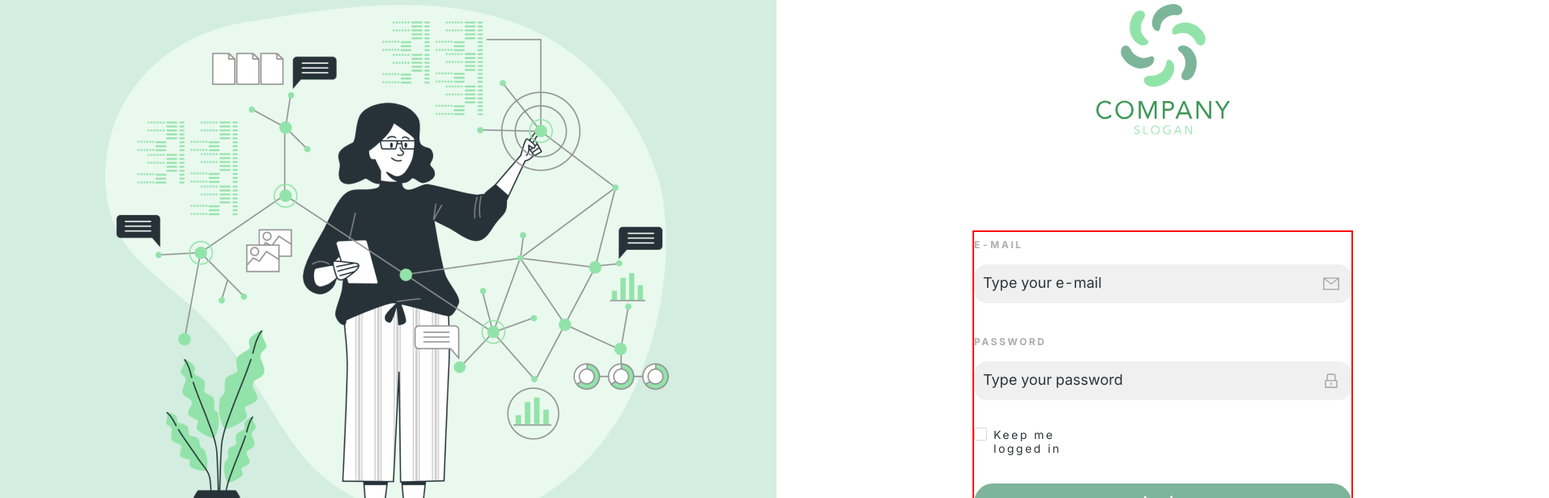
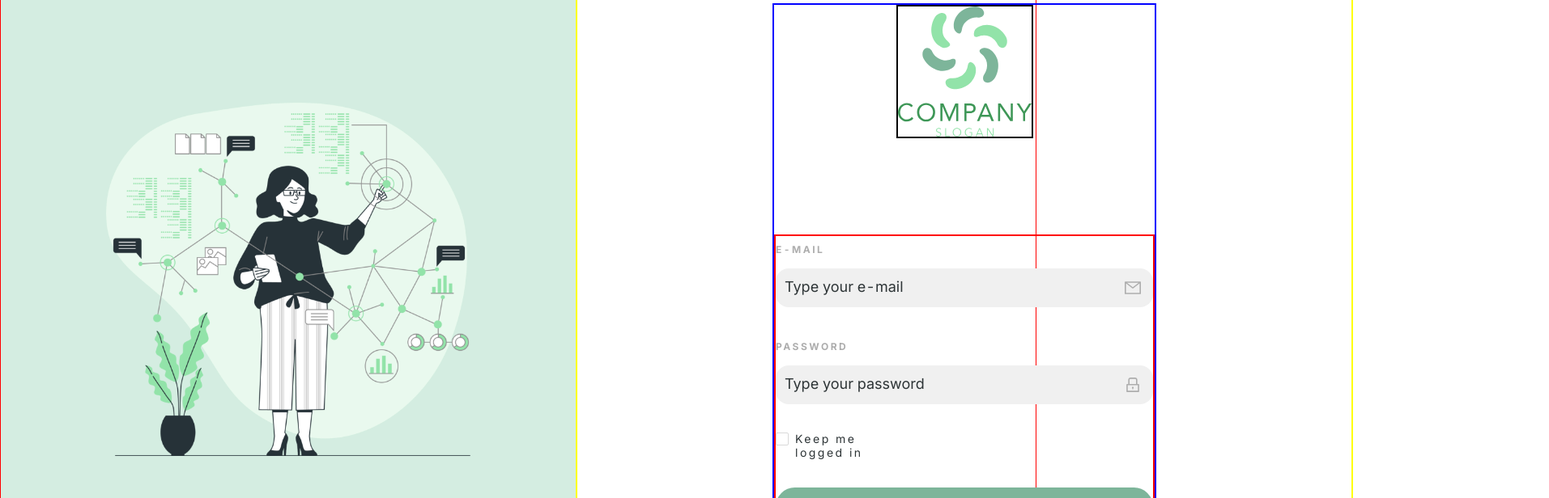
Before and after one commit to pasharuban/NeoflexTasksProject, a React (Create React App) app: page / in a window 1280 px wide. Shown: the part 140-756 px from the top of the page at 81% size, 1913 px wide, since content can reach past the window. Built offline with nearby package versions, Linux system fonts and the light colour scheme.

Commit message:
resolved the problem with dynamic form switching

```diff
--- a/src/components/LoginForm/LoginForm.tsx
+++ b/src/components/LoginForm/LoginForm.tsx
@@ -4,8 +4,6 @@ import styled from 'styled-components';
 import { Checkbox, Form } from 'antd';
 
 import { ItemForm } from '../ItemForm/ItemForm';
-
-import FormContainer from '../../containers/FormContainer/FormContainer';
 
 import RequestRegistration from '../RequestRegistration/RequestRegistration';
 
@@ -38,7 +36,7 @@ const StyledFormItem = styled(Form.Item)`
 
 const LoginForm: React.FC = () => {
   return (
-    <FormContainer>
+    <>
       <ItemForm buttonText="Login">
         <StyledFormItem name="remember" valuePropName="checked" wrapperCol={{ offset: 8, span: 16 }}>
           <StyledCheckbox>
@@ -48,7 +46,8 @@ const LoginForm: React.FC = () => {
       </ItemForm>
 
       <RequestRegistration />
-    </FormContainer>
+
+    </>
   );
 };
 
--- a/src/components/RegistrationForm/RegistrationForm.tsx
+++ b/src/components/RegistrationForm/RegistrationForm.tsx
@@ -9,7 +9,6 @@ import closeFormLogo from '../../assets/img/close-form-icon_32.png';
 
 import { mapDispatchToProps } from '../RequestRegistration/RequestRegistration';
 
-import FormContainer from '../../containers/FormContainer/FormContainer';
 
 const RegistrationFormContainer = styled.div`
   display: flex;
@@ -27,12 +26,12 @@ const CloseFormLogo = styled.img`
 
 const RegistrationForm: React.FC<{ updateRegistrationForm?: () => void }> = ({ updateRegistrationForm }) => {
   return (
-    <FormContainer>
+    <>
       <RegistrationFormContainer>
         <CloseFormLogo onClick={updateRegistrationForm} src={closeFormLogo} alt="close" />
         <ItemForm buttonText="Sign Up" />
       </RegistrationFormContainer>
-    </FormContainer>
+    </>
   );
 };
 
--- a/src/containers/FormContainer/FormContainer.tsx
+++ /dev/null
@@ -1,13 +0,0 @@
-import React from 'react';
-import styled from 'styled-components';
-
-const Container = styled.div`
-  min-height: 400px;
-  border: 2px solid red;
-`;
-
-const FormContainer: React.FC = ({ children }) => {
-  return <Container>{children}</Container>;
-};
-
-export default FormContainer;
--- a/src/index.css
+++ b/src/index.css
@@ -2,8 +2,9 @@
 
 #root {
   width: 100%;
-  max-width: 1920px;
   margin: 0 auto;
+
+  border: 1px solid red;
 }
 
 /* Указываем box sizing */
--- a/src/pages/MainPage/MainPage.tsx
+++ b/src/pages/MainPage/MainPage.tsx
@@ -44,19 +44,28 @@ const LogoAndFormSectionContainer = styled.div`
   width: 100%;
   max-width: 960px;
 
-  height: 100%;
-  min-height: 969px;
+  height: 969px;
 
-  padding: 141px 242px;
+  padding: 141px 247px;
   ${alignCenterCenter};
+
+  border:2px solid yellow;
 `;
 
-const LogoAndFormSection: React.FC = ({ children }) => {
-  return <LogoAndFormSectionContainer>{children}</LogoAndFormSectionContainer>;
-};
+const LogoFormWrapper = styled.div `
+  border:2px solid blue;
+  ${alignCenterCenter};
+  flex:1 0 auto;
+`;
 
 const MainPageLogo = styled.img`
   margin-bottom: 119px;
+  border:2px solid black;
+`;
+
+const FormContainer = styled.div `
+  flex:1 0 auto;
+  border:2px solid red;
 `;
 
 const MainPageContainer = styled.div``;
@@ -72,10 +81,14 @@ export const MainPage: React.FC<{ openRegForm?: boolean }> = ({ openRegForm }) =
         <IllustrationSection>
           <Illustration />
         </IllustrationSection>
-        <LogoAndFormSection>
-          <MainPageLogo src={mainPageLogo} alt="company logo" />
-          {Form}
-        </LogoAndFormSection>
+        <LogoAndFormSectionContainer>
+          <LogoFormWrapper>
+           <MainPageLogo src={mainPageLogo} alt="company logo" />
+            <FormContainer>
+            {Form}
+            </FormContainer>
+          </LogoFormWrapper>
+        </LogoAndFormSectionContainer>
       </BeforeSidebarContainer>
       <Sidebar />
     </MainPageContainer>
--- a/src/pages/MainPage/components/Illustration.tsx
+++ b/src/pages/MainPage/components/Illustration.tsx
@@ -3,7 +3,11 @@ import styled from 'styled-components/macro';
 
 import image from '../../../assets/img/illustration-main-page.png';
 
-const IllustrationImage = styled.img``;
+const IllustrationImage = styled.img`
+width:100%;
+max-width: 200%;
+min-width: 450px;
+`;
 
 export const Illustration: React.FC = () => {
   return <IllustrationImage src={image} alt="create your task" />;
```
